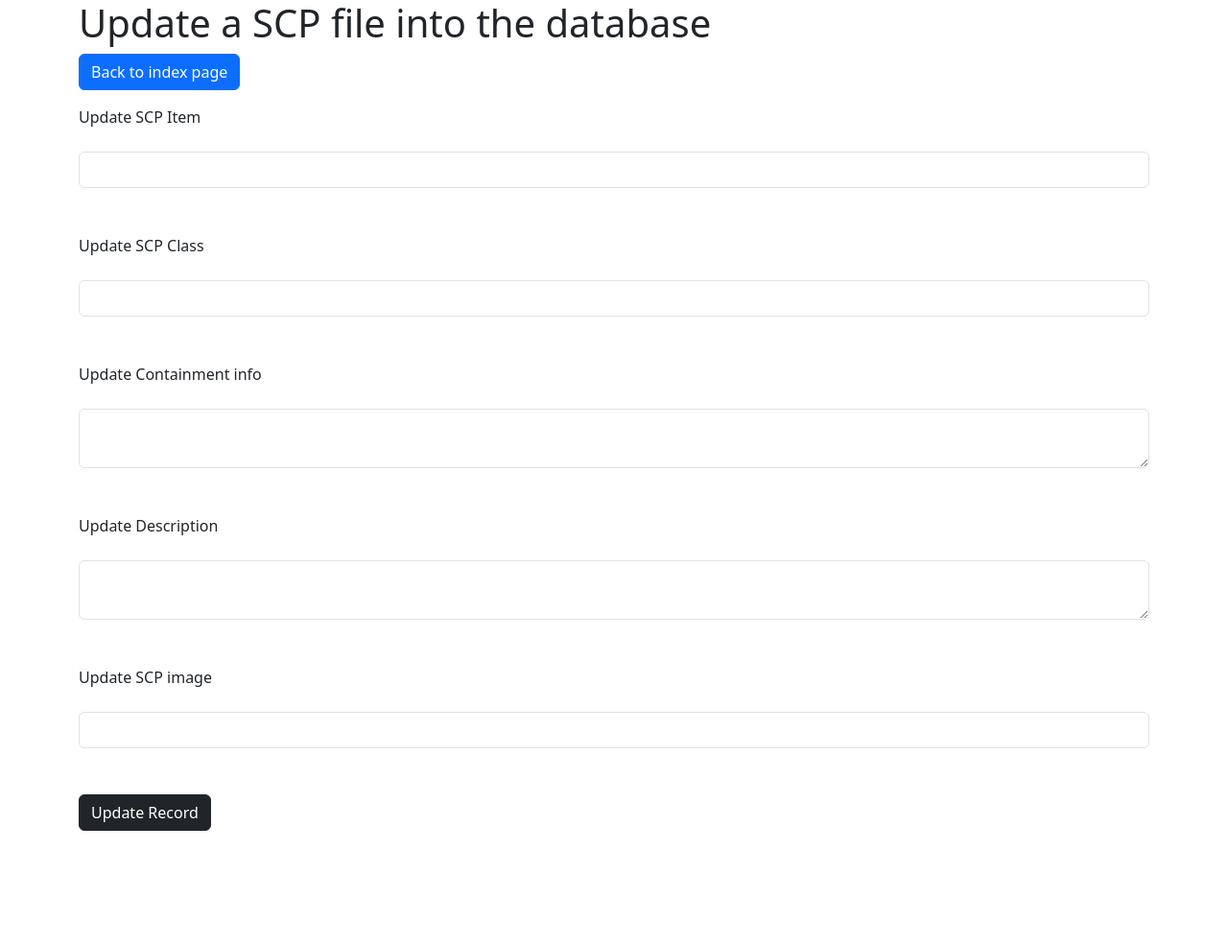
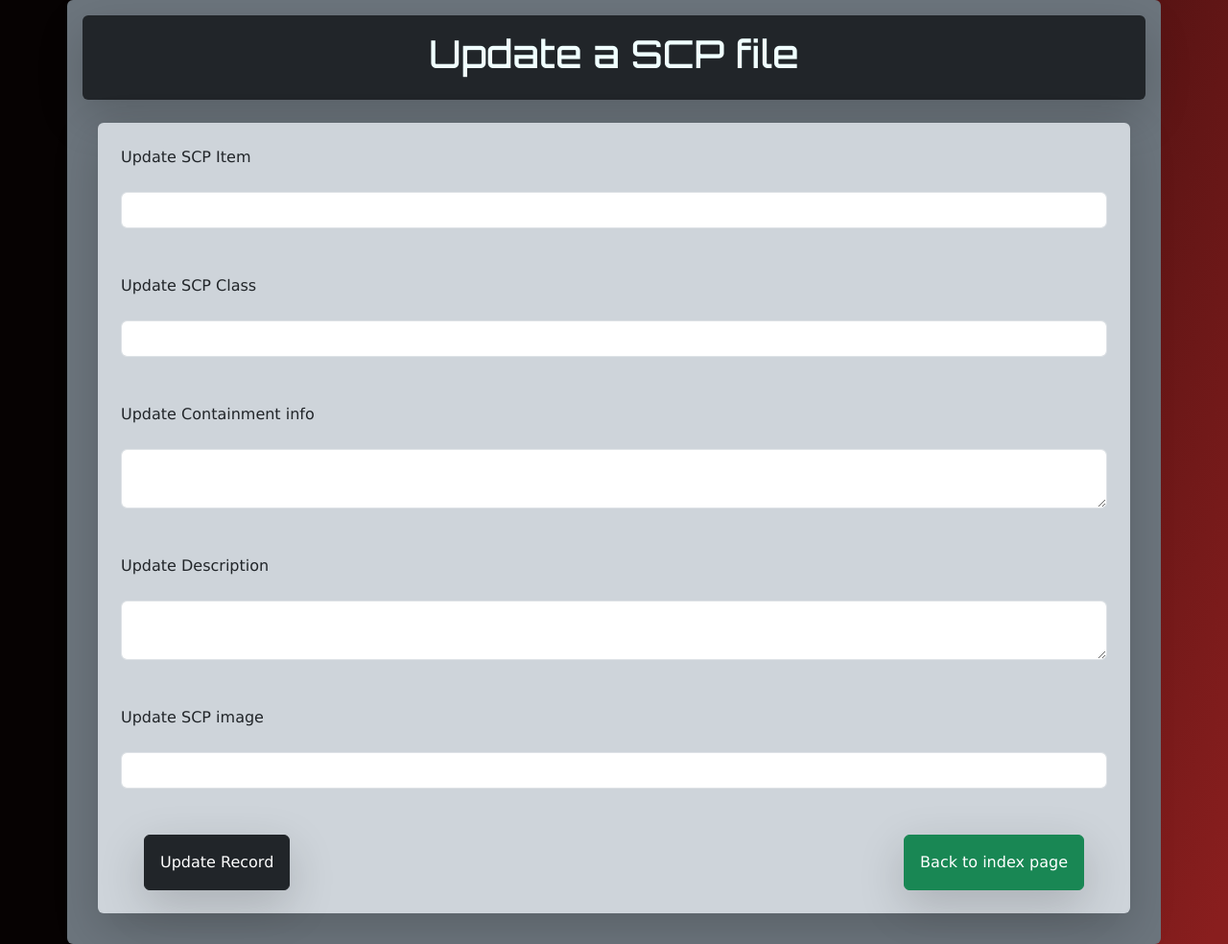
Before and after one commit to 9968252/Assessment3, a PHP site: page /update.php?update=1 in a window 1280 px wide. Shown: the whole page at 96% size. Before the commit the page ends 866 px from the top, so only its background shows below. Run offline with PHP 8.4, Linux system fonts and the light colour scheme; data that the repository does not hold is empty.

Commit message:
Add files via upload

```diff
--- a/connection.php
+++ b/connection.php
@@ -1,8 +1,60 @@
+<style>
+@import url('https://fonts.googleapis.com/css2?family=Orbitron:wght@400;500&display=swap');
+
+.added
+{
+    background-image: radial-gradient(rgb(199, 0, 0), rgb(146, 25, 25), rgb(133, 23, 25));
+
+    display:flex;
+    flex-direction:column;
+    justify-content:center;
+    align-items:center;
+    margin:20px;
+    padding:10px;
+
+}
+
+.stylesDiv
+{
+    width:70vw;
+    background-color:black;
+    color:white;
+    border-radius: 10px;
+    border:3px solid white;
+   font-size:3em;
+   display:flex;
+    justify-content:center;
+    align-items:center;
+    padding:10px;
+    font-family: 'Orbitron', sans-serif;
+}
+
+.return
+{
+    width:20vw;
+    border-radius: 10px;
+    font-size:2em;
+    display:flex;
+    justify-content:center;
+    align-items:center;
+    padding:10px;
+    margin-top:20px;
+    background-image: linear-gradient(315deg, #045de9 0%, #09c6f9 74%);
+
+}
+
+a{
+    text-decoration:none;
+    color:white;
+    font-family: 'Lucida Sans', 'Lucida Sans Regular', 'Lucida Grande', 'Lucida Sans Unicode', Geneva, Verdana, sans-serif;
+}
+</style>
 <?php
 //Database cerdentials
 $user = "a9968252_scpuser";
 $db = "a9968252_scp";
 $pw = "toiohomai1234";
+
 
 //Database connection
 $connection = new mysqli('localhost', $user, $pw, $db);
@@ -27,8 +79,10 @@ if(isset($_POST['submit']))
 
     if($connection->query($insert) === TRUE)
     {
-        echo "<h1>Successfully Added</h1>
-        <p><a href= 'index.php'>Back to index page</a></p>";
+        echo "<body class='added'>
+        <div class='stylesDiv'<h1>File has been successfully CREATED</h1></div>
+        <div class='return'> <a href= 'index.php'>Return to index page</a></div>
+        <body>";
     }
     else
     {
@@ -55,8 +109,10 @@ if(isset($_POST['update']))
 
     if($connection->query($update) === TRUE)
     {
-        echo "<h1>Successfully Updated</h1>
-        <p><a href= 'index.php'>Back to index page</a></p>";
+        echo "<body class='added'>
+        <div class='stylesDiv'<h1>File has been UPDATED</h1></div>
+        <div class='return'> <a href= 'index.php'>Return to index page</a></div>
+        <body>";
     }
     else
     {
@@ -79,8 +135,10 @@ if(isset($_GET['delete']))
 
        if($connection->query($del) === TRUE)
     {
-        echo "<h1>Successfully Deleted</h1>
-        <p><a href= 'index.php'>Back to index page</a></p>";
+        echo "<body class='added'>
+        <div class='stylesDiv'<h1>File has been DELETED from database</h1></div>
+        <div class='return'> <a href= 'index.php'>Return to index page</a></div>
+        <body>";
     }
     else
     {
--- a/index.php
+++ b/index.php
@@ -21,7 +21,7 @@
         id="navbar"
       >
         <div class="container-fluid ">
-          <a class="navbar-brand" href="">SCP Files</a>
+          <a class="navbar-brand" href="">SCP Foundation</a>
           <button
             class="navbar-toggler"
             type="button"
@@ -38,7 +38,7 @@
 
 
 
-          <li class="nav-item dropdown">
+          <li class="nav-item dropdown ms-3">
           <a class="nav-link active dropdown-toggle" href="#" role="button" data-bs-toggle="dropdown" aria-expanded="false">
             SCP Files
           </a>
@@ -61,7 +61,7 @@
   </div>
 
 
-  <!--  Kenworth Record from DB here -->
+  <!--  SCP Record from DB here -->
   <div>
       <?php
       // Check if GET value has been passed if so, save as variable
--- a/update.php
+++ b/update.php
@@ -5,10 +5,14 @@
     <meta name="viewport" content="width=device-width, initial-scale=1">
     <title>SCP Files</title>
     <link href="https://cdn.jsdelivr.net/npm/bootstrap@5.3.0-alpha3/dist/css/bootstrap.min.css" rel="stylesheet" integrity="sha384-KK94CHFLLe+nY2dmCWGMq91rCGa5gtU4mk92HdvYe+M/SXH301p5ILy+dN9+nJOZ" crossorigin="anonymous">
+    <link rel="stylesheet" href="styles.css">
   </head>
-  <body class="container">
-    <h1>Update a SCP file into the database</h1>
-    <p><a href="index.php" class="btn btn-primary">Back to index page</a></p>
+
+  <body>
+
+   <div class="container bg-secondary rounded p-2">
+    <div class="p-3 m-2 text-light bg-dark text-center rounded shadow-lg"><h1>Update a SCP file</h1></div>
+
 
     <?php
 
@@ -18,7 +22,7 @@
         $array = $record -> fetch_assoc();
     ?>
 
-    <form method="post" action="connection.php" class="form-group" accept-charset="utf-8">
+    <form method="post" action="connection.php" class="form-group p-4 m-4 bg-dark-subtle rounded shadow-lg" accept-charset="utf-8">
         <input type="hidden" name="id" value="<?php echo $array['id']; ?>">
         <label>Update SCP Item</label>
         <br>
@@ -49,10 +53,16 @@
         <input type="text" name="image" value="<?php echo $array['image']; ?>" class="form-control">
         <br>
         <br>
-        <input type="submit" name="update" value="Update Record" class="btn btn-dark">
+        <div class="d-flex justify-content-between">
+
+            <input type="submit" name="update" value="Update Record" class="btn btn-dark shadow-lg ms-4 p-3">
+            <a href="index.php" class="btn btn-success shadow-lg align-self-center me-4 p-3">Back to index page</a>
+
+        </div>
+
 
     </form>
-
+  </div>
     <script src="https://cdn.jsdelivr.net/npm/bootstrap@5.3.0-alpha3/dist/js/bootstrap.bundle.min.js" integrity="sha384-ENjdO4Dr2bkBIFxQpeoTz1HIcje39Wm4jDKdf19U8gI4ddQ3GYNS7NTKfAdVQSZe" crossorigin="anonymous"></script>
   </body>
 </html>
```
Also changed, not shown: form.php (+13 -6 lines).
